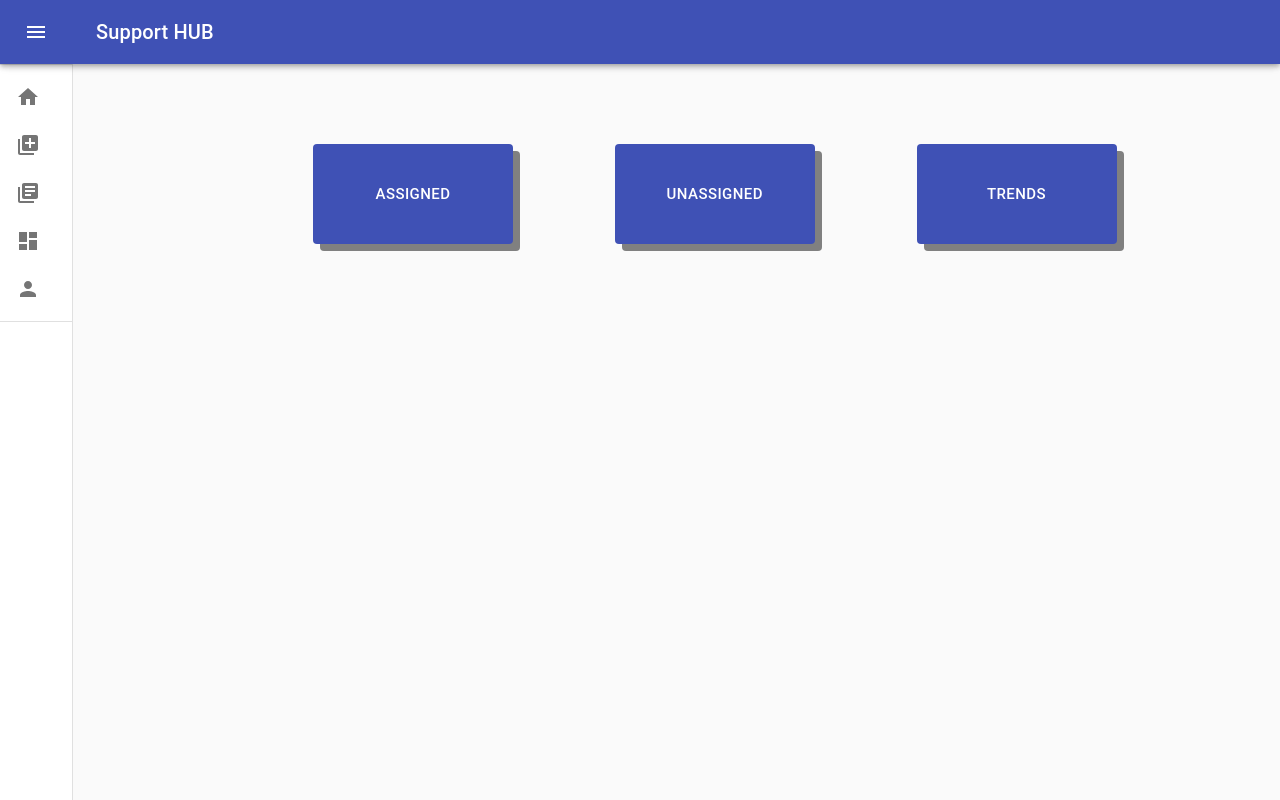
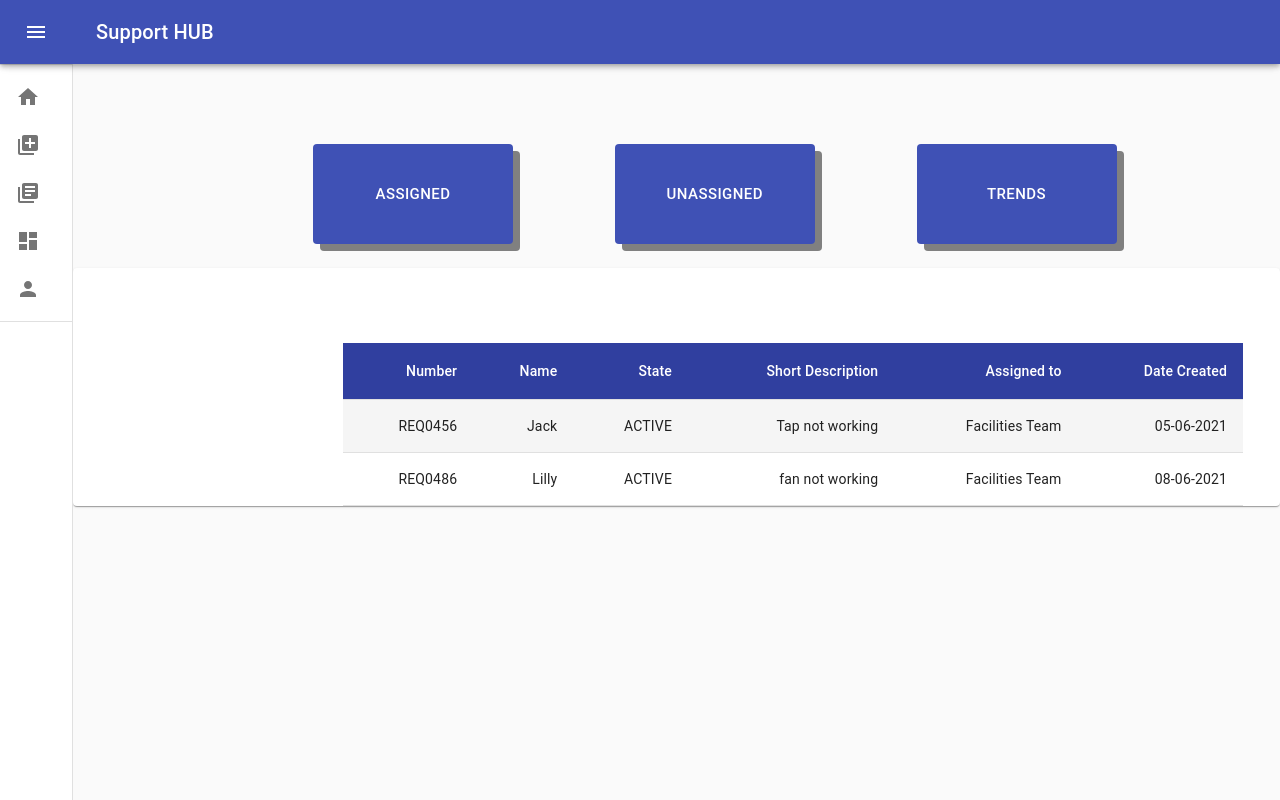
Before and after one commit to ignite-plus-2021/support_front, a React (Create React App) app: page /allrequests in a window 1280 px wide. Built offline with nearby package versions, Linux system fonts and the light colour scheme; no server answers.

Commit message:
added tables

```diff
--- a/src/components/layout/TableLayout.jsx
+++ b/src/components/layout/TableLayout.jsx
@@ -1,100 +1,97 @@
-// import React from "react";
-// import { withStyles, makeStyles } from "@material-ui/core/styles";
-// import Table from "@material-ui/core/Table";
-// import TableBody from "@material-ui/core/TableBody";
-// import TableCell from "@material-ui/core/TableCell";
-// import TableHead from "@material-ui/core/TableHead";
-// import TableRow from "@material-ui/core/TableRow";
+import React from "react";
+import { withStyles, makeStyles } from "@material-ui/core/styles";
+import Table from "@material-ui/core/Table";
+import TableBody from "@material-ui/core/TableBody";
+import TableCell from "@material-ui/core/TableCell";
+import TableHead from "@material-ui/core/TableHead";
+import TableRow from "@material-ui/core/TableRow";
+import TableContainer from '@material-ui/core/TableContainer';
+import Paper from '@material-ui/core/Paper';
 
 
-// const StyledTableCell = withStyles((theme) => ({
-//   head: {
-//     backgroundColor: theme.palette.primary.dark,
-//     color: theme.palette.common.white,
-//   },
-//   body: {
-//     fontSize: 14,
-//   },
-// }))(TableCell);
+const StyledTableCell = withStyles((theme) => ({
+  head: {
+    backgroundColor: theme.palette.primary.dark,
+    color: theme.palette.common.white,
+  },
+  body: {
+    fontSize: 14,
+  },
+}))(TableCell);
 
-// const StyledTableRow = withStyles((theme) => ({
-//   root: {
-//     "&:nth-of-type(odd)": {
-//       backgroundColor: theme.palette.action.hover,
-//     },
-//   },
-// }))(TableRow);
+const StyledTableRow = withStyles((theme) => ({
+  root: {
+    "&:nth-of-type(odd)": {
+      backgroundColor: theme.palette.action.hover,
+    },
+  },
+}))(TableRow);
 
-// function createData(Number, Name, State,AssignedTo,ShortDescription, DateCreated) {
-//   return { Number, Name, State,AssignedTo, ShortDescription, DateCreated };
-// }
-
-// const rows = [
-//   createData("REQ0456", "JACK", "ACTIVE"," ", "TAP NOT WORKING", "6/5/2021"),
-//   createData("REQ0678", "MICHEAL", "ACTIVE","Shane", "TAP NOT WORKING", "6/5/2021"),
-//   createData("REQ0987", "DEPP", "COMPLETED","Richard", "FAN NOT  WORKING", "6/5/2021"),
-// ];
+function createData(Number, Name, State,AssignedTo,ShortDescription, DateCreated) {
+  return { Number, Name, State,AssignedTo, ShortDescription, DateCreated };
+}
 
 
 
-// // const rows = {
-// //   "Number":"REQ0456",
-// //   "State": "ACTIVE"
-
-// // };
-
-
-// const useStyles = makeStyles({
-//   table: {
-//     width: "900px",
-//     marginTop: "75px",
-//     marginLeft: "270px",
-//   },
-// });
-
-// export const TableLayout = () => {
-//   const classes = useStyles();
-
-//   return (
-//     <TableContainer component={Paper}>
-//     <Table className={classes.table} aria-label="customized table">
-//       <TableHead>
-//         <TableRow align="center">
-//           <StyledTableCell align="right">
-//             <span className={classes.headings}>Number</span>
-//           </StyledTableCell>
-//           <StyledTableCell align="right">Name</StyledTableCell>
-//           <StyledTableCell align="right">State</StyledTableCell>
-//           <StyledTableCell align="right">Short Description</StyledTableCell>
-//           <StyledTableCell align="right">Assigned to</StyledTableCell>
-//           <StyledTableCell align="right">Date Created</StyledTableCell>
-//         </TableRow>
-//       </TableHead>
 
 
 
-//         <TableBody>
-//         {
-//        rows.map((row) => (
-//           <StyledTableRow key={row.name}>
+const useStyles = makeStyles({
+  table: {
+    width: "900px",
+    marginTop: "75px",
+    marginLeft: "270px",
+  },
+});
 
-//             {
-//             <StyledTableCell align="right">{row.Number}</StyledTableCell>}
-//              <StyledTableCell align="right">{row.Name}</StyledTableCell>
-//             <StyledTableCell align="right">{row.State}</StyledTableCell>
-//               <StyledTableCell align="right">{row.ShortDescription}</StyledTableCell>
-//              <StyledTableCell align="right">{row.AssignedTo}</StyledTableCell>
-//              <StyledTableCell align="right">{row.DateCreated}</StyledTableCell>
+export const TableLayout = ({rows }) => {
+  const classes = useStyles();
 
-//           </StyledTableRow>
-//         ))}
-//       </TableBody>
+  return (
+
+
+    <TableContainer component={Paper}>
+    <Table className={classes.table} aria-label="customized table">
+      <TableHead>
+        <TableRow align="center">
+          <StyledTableCell align="right">
+            <span className={classes.headings}>Number</span>
+          </StyledTableCell>
+          <StyledTableCell align="right">Name</StyledTableCell>
+          <StyledTableCell align="right">State</StyledTableCell>
+          <StyledTableCell align="right">Short Description</StyledTableCell>
+          <StyledTableCell align="right">Assigned to</StyledTableCell>
+          <StyledTableCell align="right">Date Created</StyledTableCell>
+        </TableRow>
+      </TableHead>
 
 
 
-//     </Table>
-//     </TableContainer>
-//   );
-// };
+        <TableBody>
+        {
+          rows.map((row) => (
+          <StyledTableRow key={row.name}>
 
-// export default TableLayout;
+            <StyledTableCell align="right">{row.Number}</StyledTableCell>
+             <StyledTableCell align="right">{row.Name}</StyledTableCell>
+             <StyledTableCell align="right">{row.State}</StyledTableCell>
+              <StyledTableCell align="right">{row.ShortDescription}</StyledTableCell>
+             <StyledTableCell align="right">{row.AssignedTo}</StyledTableCell>
+             <StyledTableCell align="right">{row.DateCreated}</StyledTableCell>
+
+          </StyledTableRow>
+        ))
+   }
+      </TableBody>
+
+
+
+    </Table>
+    </TableContainer>
+
+
+
+  );
+};
+
+export default TableLayout;
--- a/src/components/utilities/AllRequests.jsx
+++ b/src/components/utilities/AllRequests.jsx
@@ -1,4 +1,4 @@
-import React,{useState} from "react";
+import React,{useState,useEffect} from "react";
 import Button from "@material-ui/core/Button";
 import { makeStyles } from "@material-ui/core/styles";
 import { useHistory as UseHistory } from "react-router-dom";
@@ -25,33 +25,94 @@ const UseStyles = makeStyles((theme) => ({
   },
 }));
 
+
+
+
+
+
+
+
+
+
+
+
+
+
 export const AllRequests = () => {
   const classes = UseStyles();
   let history = UseHistory();
 
-  const [requests, setrequests] = useState("");
-  const fetchAllRequests = () => {
+  //const [requests, setrequests] = useState("");
+  // const fetchAllRequests = () => {
 
-    axios
-      .get("http://localhost:8080/allrequests")
-       .then((response) => {
+  //   axios
+  //     .get("http://localhost:8080/allrequests")
+  //      .then((response) => {
 
-        setrequests(response.data);
-        ///Print all the requests  to console
-        console.log(response);
+  //       setrequests(response.data);
+  //       ///Print all the requests  to console
+  //       console.log(response);
 
 
-        if (response.status === 200) {
-          alert("Values fetched sucessfully");
-        }
-      })
-      .catch((error) => {
-        console.log(error.message);
-      });
+  //       if (response.status === 200) {
+  //         alert("Values fetched sucessfully");
+  //       }
+  //     })
+  //     .catch((error) => {
+  //       console.log(error.message);
+  //     });
 
 
 
-  };
+  // };
+
+
+
+  const [requests, setRequests] = useState([]);
+
+  useEffect(() => {
+    fetch('http://localhost:8080/allrequests',
+    {
+      method:'Get',
+      headers:{
+        'Content-Type':'application/json',
+      }
+    })
+    .then(resp=>resp.json())
+    .then(resp=>setRequests(resp))
+
+
+   },[])
+
+
+
+
+
+
+
+
+
+  const rows =[
+    {
+   "Number":"REQ0456",
+   "Name":"Jack",
+   "State": "ACTIVE",
+   "ShortDescription":"Tap not working",
+   "AssignedTo":"Facilities Team",
+   "DateCreated":"05-06-2021"
+
+
+    },
+    {
+      "Number":"REQ0486",
+      "Name":"Lilly",
+      "State": "ACTIVE",
+      "ShortDescription":"fan not working",
+      "AssignedTo":"Facilities Team",
+      "DateCreated":"08-06-2021"
+       }
+
+];
 
 
 
@@ -118,8 +179,8 @@ export const AllRequests = () => {
           </Button>
         </Grid>
       </Grid>
+        <TableLayout rows={rows}/>
 
-      {/* {<TableLayout /> } */}
 
     </div>
   );
--- a/src/components/utilities/MyRequests.jsx
+++ b/src/components/utilities/MyRequests.jsx
@@ -74,11 +74,27 @@ export const MyRequests = () => {
     return { Number, Name, State,AssignedTo, ShortDescription, DateCreated };
   }
 
-   const rows = {
+   const rows =[
+      {
      "Number":"REQ0456",
-     "State": "ACTIVE"
+     "Name":"Jack",
+     "State": "ACTIVE",
+     "ShortDescription":"Tap not working",
+     "AssignedTo":"Facilities Team",
+     "DateCreated":"05-06-2021"
 
-   };
+
+      },
+      {
+        "Number":"REQ0486",
+        "Name":"Jack",
+        "State": "ACTIVE",
+        "ShortDescription":"fan not working",
+        "AssignedTo":"Facilities Team",
+        "DateCreated":"08-06-2021"
+         }
+
+  ];
 
 
   return (
@@ -99,7 +115,7 @@ export const MyRequests = () => {
         </Grid>
 
         <Grid item xs={12}>
-          <TableLayout />
+          <TableLayout rows={rows} />
         </Grid>
       </Grid>
     </div>
--- a/src/components/utilities/RequestForm.jsx
+++ b/src/components/utilities/RequestForm.jsx
@@ -279,7 +279,7 @@ const NewRequest = () => {
                     fullWidth
                     id="assigned_to"
                     label="Assigned To"
-                     defaultValue="Facilities Team"
+                    defaultValue="Facilities Team"
                     // value={services.impactedService}
                     InputProps={{
                       readOnly: true,
@@ -361,6 +361,12 @@ const NewRequest = () => {
                     color="primary"
                     className={classes.submit}
                     fullWidth
+                    onClick={NewRequest}
+                    disabled={
+                    request_location === "" ||
+                    impacted_service === "" ||
+                    description === ""
+                    }
                   >
                     Submit
                   </Button>
```
